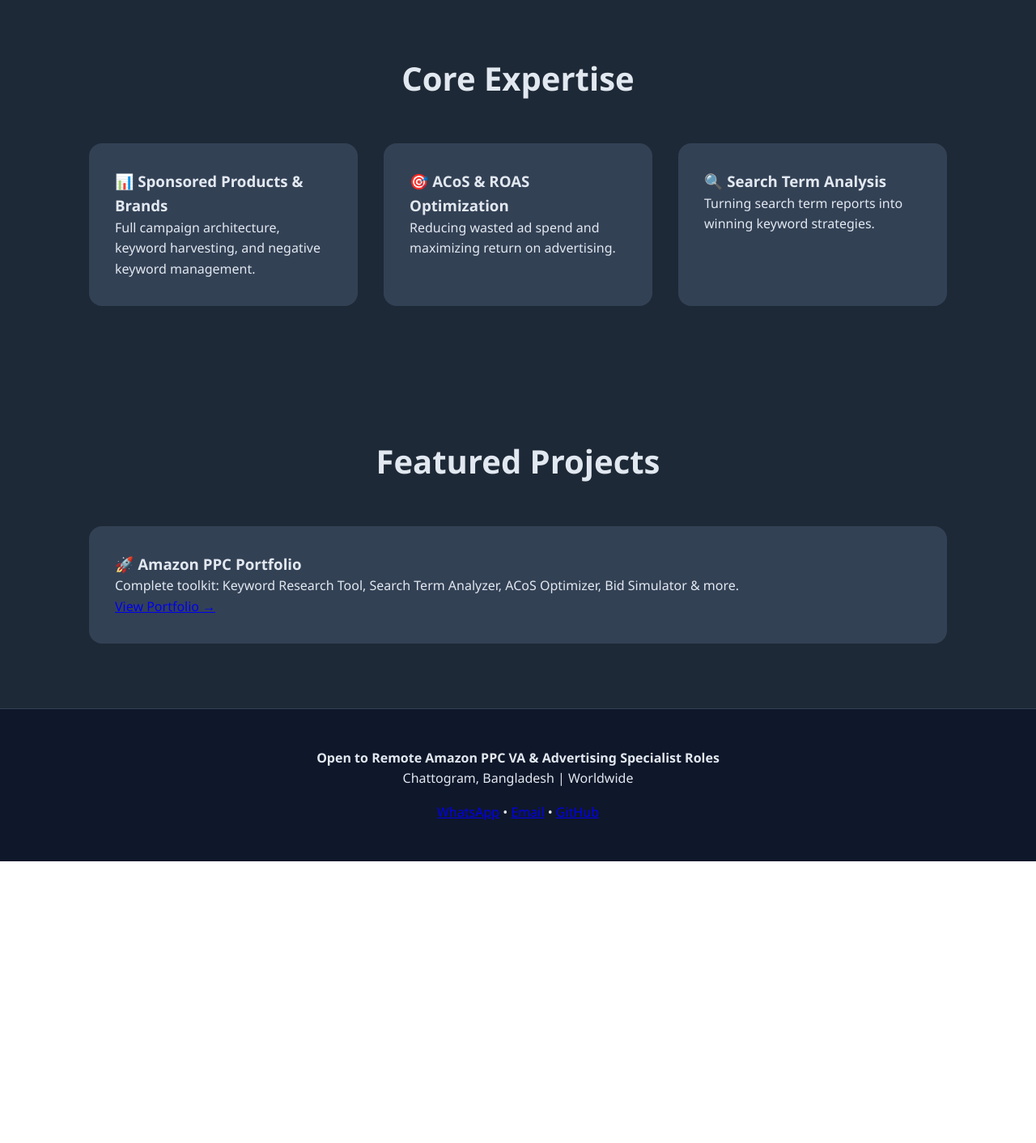
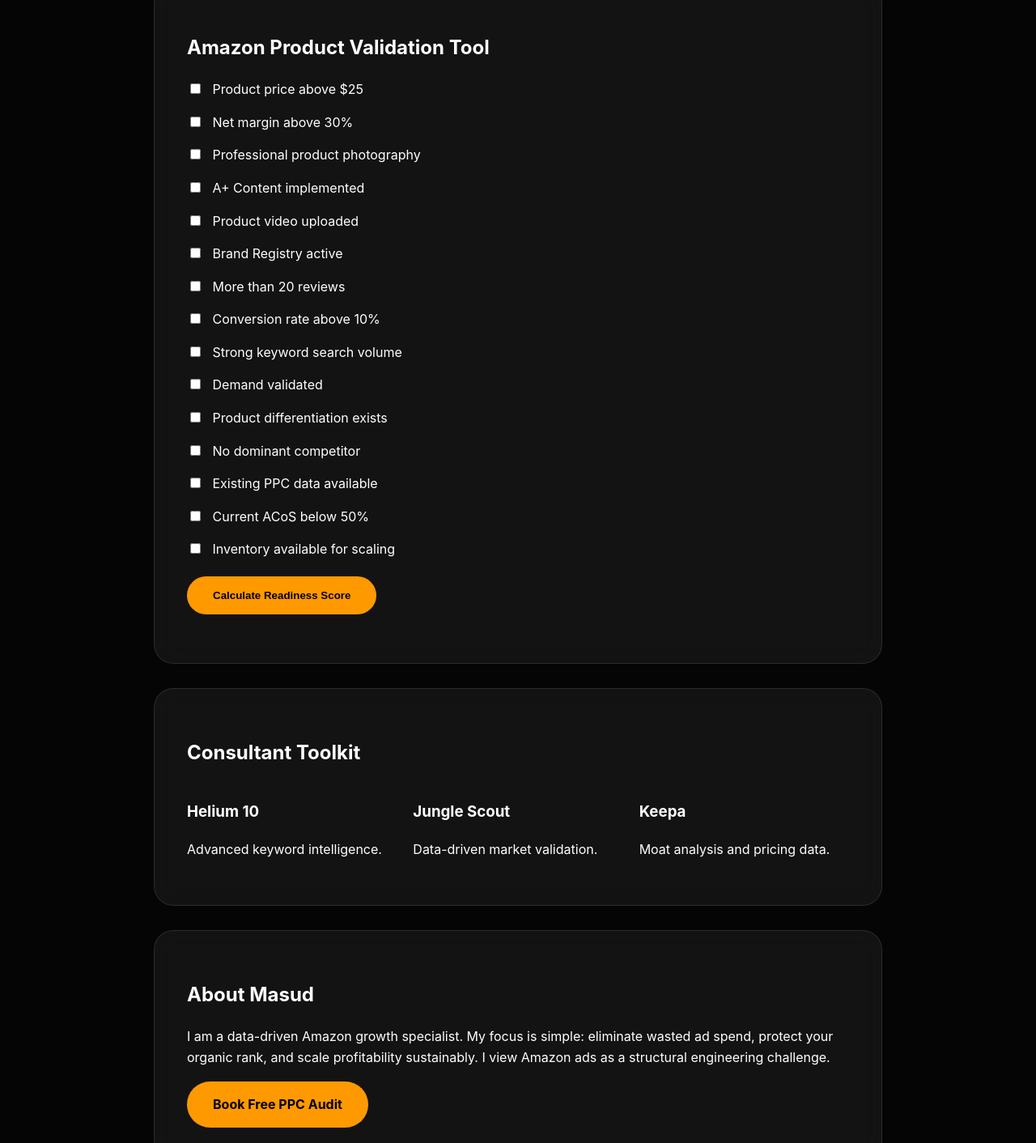
Before and after one commit to MasudLabs/MasudLabs.github.io, a plain HTML site: page index.html in a window 1280 px wide. Shown: the part 622-2034 px from the top of the page at 81% size. Before the commit the page ends 1686 px from the top, so only its background shows below. Drawn offline with Linux system fonts and the light colour scheme.

Commit message:
Update index.html for content and styling changes

```diff
--- a/index.html
+++ b/index.html
@@ -3,160 +3,102 @@
 <head>
     <meta charset="UTF-8">
     <meta name="viewport" content="width=device-width, initial-scale=1.0">
-    <meta name="description" content="Abdullah Al Masud - Amazon PPC Specialist & Advertising Expert | Helping FBA sellers reduce ACoS and scale with data-driven PPC campaigns.">
-    <title>Abdullah Al Masud | Amazon PPC Specialist</title>
-    <link rel="stylesheet" href="https://cdnjs.cloudflare.com/ajax/libs/font-awesome/6.5.0/css/all.min.css">
+    <title>Amazon PPC Expert | Amazon Growth Assessment</title>
     <style>
-        :root {
-            --primary: #25D366;
-            --dark: #0f172a;
-            --light: #f8fafc;
-        }
-        * { margin: 0; padding: 0; box-sizing: border-box; }
-        body {
-            font-family: 'Segoe UI', system-ui, sans-serif;
-            background: linear-gradient(135deg, #0f172a 0%, #1e2937 100%);
-            color: #e2e8f0;
-            line-height: 1.6;
-        }
-        .container { max-width: 1100px; margin: 0 auto; padding: 0 20px; }
-
-        header {
-            background: rgba(15, 23, 42, 0.95);
-            backdrop-filter: blur(10px);
-            position: fixed;
-            width: 100%;
-            z-index: 1000;
-            border-bottom: 1px solid #334155;
-        }
-        nav { display: flex; justify-content: space-between; align-items: center; padding: 1rem 0; }
-        .logo { font-size: 1.8rem; font-weight: bold; color: var(--primary); }
-
-        .hero {
-            padding: 160px 0 100px;
-            text-align: center;
-        }
-        .hero h1 {
-            font-size: 3.2rem;
-            margin-bottom: 1rem;
-            background: linear-gradient(90deg, #60a5fa, #a5b4fc);
-            -webkit-background-clip: text;
-            -webkit-text-fill-color: transparent;
-        }
-        .hero p {
-            font-size: 1.4rem;
-            max-width: 700px;
-            margin: 0 auto 2rem;
-            color: #94a3b8;
-        }
-        .btn {
-            display: inline-block;
-            padding: 14px 32px;
-            margin: 10px;
-            border-radius: 50px;
-            text-decoration: none;
-            font-weight: bold;
-            transition: all 0.3s;
-        }
-        .btn-whatsapp {
-            background: #25D366;
-            color: white;
-        }
-        .btn-whatsapp:hover {
-            background: #20ba5a;
-            transform: translateY(-3px);
-        }
-
-        section { padding: 80px 0; }
-        h2 { font-size: 2.5rem; text-align: center; margin-bottom: 3rem; color: #e2e8f0; }
-
-        .skills, .projects { background: #1e2937; }
-        .grid {
-            display: grid;
-            grid-template-columns: repeat(auto-fit, minmax(300px, 1fr));
-            gap: 2rem;
-        }
-        .card {
-            background: #334155;
-            padding: 2rem;
-            border-radius: 16px;
-            transition: transform 0.3s;
-        }
-        .card:hover { transform: translateY(-10px); }
-
-        footer {
-            text-align: center;
-            padding: 3rem 0;
-            background: #0f172a;
-            border-top: 1px solid #334155;
-        }
+        :root { --bg: #050505; --card: rgba(255, 255, 255, 0.06); --text: #ffffff; --accent: #FF9900; }
+        body { font-family: -apple-system, BlinkMacSystemFont, "Segoe UI", Roboto, sans-serif; background: var(--bg); color: var(--text); margin: 0; line-height: 1.6; }
+        .container { max-width: 900px; margin: auto; padding: 60px 20px; }
+        .hero { text-align: center; padding: 100px 0; }
+        h1 { font-size: 3.5rem; margin-bottom: 10px; letter-spacing: -1px; }
+        .btn { background: var(--accent); color: #000; padding: 16px 32px; border-radius: 50px; text-decoration: none; font-weight: bold; display: inline-block; transition: transform 0.2s; cursor: pointer; border: none; }
+        .btn:hover { transform: scale(1.05); }
+        .glass-card { background: var(--card); backdrop-filter: blur(15px); padding: 40px; border-radius: 24px; border: 1px solid rgba(255,255,255,0.1); margin-bottom: 30px; }
+        .grid { display: grid; grid-template-columns: repeat(auto-fit, minmax(250px, 1fr)); gap: 20px; }
+        footer { text-align: center; padding: 60px; font-size: 0.9rem; color: #888; }
+        a { color: var(--accent); text-decoration: none; }
+        input[type="checkbox"] { margin-right: 10px; accent-color: var(--accent); }
     </style>
 </head>
 <body>
-    <header>
-        <div class="container">
-            <nav>
-                <div class="logo">MasudLabs</div>
-            </nav>
+
+<div class="container">
+    <section class="hero">
+        <h1>Is Your Amazon Product Ready to Scale?</h1>
+        <p>Take the 60-second Amazon Growth Assessment and discover your PPC readiness.</p>
+        <a href="#assessment" class="btn">Start Free Assessment</a>
+    </section>
+
+    <section id="assessment" class="glass-card">
+        <h2>Amazon Product Validation Tool</h2>
+        <div id="quiz" style="display: grid; gap: 15px; margin: 20px 0;">
+            <label><input type="checkbox" class="q" value="6.667"> Product price above $25</label>
+            <label><input type="checkbox" class="q" value="6.667"> Net margin above 30%</label>
+            <label><input type="checkbox" class="q" value="6.667"> Professional product photography</label>
+            <label><input type="checkbox" class="q" value="6.667"> A+ Content implemented</label>
+            <label><input type="checkbox" class="q" value="6.667"> Product video uploaded</label>
+            <label><input type="checkbox" class="q" value="6.667"> Brand Registry active</label>
+            <label><input type="checkbox" class="q" value="6.667"> More than 20 reviews</label>
+            <label><input type="checkbox" class="q" value="6.667"> Conversion rate above 10%</label>
+            <label><input type="checkbox" class="q" value="6.667"> Strong keyword search volume</label>
+            <label><input type="checkbox" class="q" value="6.667"> Demand validated</label>
+            <label><input type="checkbox" class="q" value="6.667"> Product differentiation exists</label>
+            <label><input type="checkbox" class="q" value="6.667"> No dominant competitor</label>
+            <label><input type="checkbox" class="q" value="6.667"> Existing PPC data available</label>
+            <label><input type="checkbox" class="q" value="6.667"> Current ACoS below 50%</label>
+            <label><input type="checkbox" class="q" value="6.667"> Inventory available for scaling</label>
         </div>
-    </header>
+        <button onclick="calculateScore()" class="btn">Calculate Readiness Score</button>
+        <h2 id="scoreDisplay" style="margin-top:20px;"></h2>
+    </section>
 
-    <section class="hero">
-        <div class="container">
-            <h1>Abdullah Al Masud</h1>
-            <p><strong>Amazon PPC Specialist &amp; Advertising Expert</strong><br>
-            Helping Amazon FBA sellers scale profitably through data-driven Sponsored Products campaigns, ACoS optimization, and smart bidding strategies.</p>
-
-            <a href="https://wa.me/8801821818183" class="btn btn-whatsapp" target="_blank">
-                <i class="fab fa-whatsapp"></i> Chat on WhatsApp
-            </a>
-            <a href="mailto:abdullahalmasd@gmail.com" class="btn" style="background:#64748b; color:white;">Email Me</a>
+    <section class="glass-card">
+        <h2>Consultant Toolkit</h2>
+        <div class="grid">
+            <div class="card"><h3>Helium 10</h3><p>Advanced keyword intelligence.</p></div>
+            <div class="card"><h3>Jungle Scout</h3><p>Data-driven market validation.</p></div>
+            <div class="card"><h3>Keepa</h3><p>Moat analysis and pricing data.</p></div>
         </div>
     </section>
 
-    <section class="skills">
-        <div class="container">
-            <h2>Core Expertise</h2>
-            <div class="grid">
-                <div class="card">
-                    <h3>📊 Sponsored Products & Brands</h3>
-                    <p>Full campaign architecture, keyword harvesting, and negative keyword management.</p>
-                </div>
-                <div class="card">
-                    <h3>🎯 ACoS & ROAS Optimization</h3>
-                    <p>Reducing wasted ad spend and maximizing return on advertising.</p>
-                </div>
-                <div class="card">
-                    <h3>🔍 Search Term Analysis</h3>
-                    <p>Turning search term reports into winning keyword strategies.</p>
-                </div>
-            </div>
-        </div>
+    <section class="glass-card">
+        <h2>About Masud</h2>
+        <p>I am a data-driven Amazon growth specialist. My focus is simple: eliminate wasted ad spend, protect your organic rank, and scale profitability sustainably. I view Amazon ads as a structural engineering challenge.</p>
+        <a href="https://calendly.com/abdullahalmasd/amazon-advertisement" class="btn">Book Free PPC Audit</a>
     </section>
+</div>
 
-    <section class="projects">
-        <div class="container">
-            <h2>Featured Projects</h2>
-            <div class="grid">
-                <div class="card">
-                    <h3>🚀 Amazon PPC Portfolio</h3>
-                    <p>Complete toolkit: Keyword Research Tool, Search Term Analyzer, ACoS Optimizer, Bid Simulator &amp; more.</p>
-                    <a href="https://github.com/MasudLabs/MasudLaBs-PPC-Portfolio" target="_blank">View Portfolio →</a>
-                </div>
-            </div>
-        </div>
-    </section>
+<footer>
+    <p>
+        <a href="https://www.linkedin.com/in/mrabdullah-al-masud/" target="_blank">LinkedIn</a> |
+        <a href="https://wa.me/8801821818183" target="_blank">WhatsApp</a> |
+        <a href="https://four-acapella-554.notion.site/masudlabs-ppc-portfolio">Notion Portfolio</a>
+    </p>
+    <p>&copy; 2026 Masud Labs</p>
+</footer>
 
-    <footer>
-        <div class="container">
-            <p><strong>Open to Remote Amazon PPC VA &amp; Advertising Specialist Roles</strong><br>
-            Chattogram, Bangladesh | Worldwide</p>
-            <p style="margin-top: 1rem;">
-                <a href="https://wa.me/8801821818183" target="_blank">WhatsApp</a> •
-                <a href="mailto:abdullahalmasd@gmail.com">Email</a> •
-                <a href="https://github.com/MasudLabs">GitHub</a>
-            </p>
-        </div>
-    </footer>
+<script>
+    function calculateScore() {
+        let score = 0;
+        document.querySelectorAll('.q:checked').forEach(() => score += 6.667);
+        const finalScore = Math.round(score);
+        let status = "", recommendation = "";
+
+        if (finalScore < 40) {
+            status = "NOT READY";
+            recommendation = "Focus on baseline assets: Professional photography, A+ content, and securing reviews before starting PPC.";
+        } else if (finalScore < 70) {
+            status = "GROWTH POTENTIAL";
+            recommendation = "You have a solid foundation. Optimize your conversion rate and negative-keyword harvesting to stabilize ACoS before aggressive scaling.";
+        } else {
+            status = "READY TO SCALE";
+            recommendation = "Your product is primed for expansion. Let’s implement a tiered bidding architecture to maximize your profitable reach.";
+        }
+
+        document.getElementById('scoreDisplay').innerHTML =
+            `Your Score: ${finalScore}/100 - <strong>${status}</strong><br>` +
+            `<small style="font-size: 0.5em; color: #888; display:block; margin-top:10px;">${recommendation}</small>`;
+    }
+</script>
+
 </body>
 </html>
```
